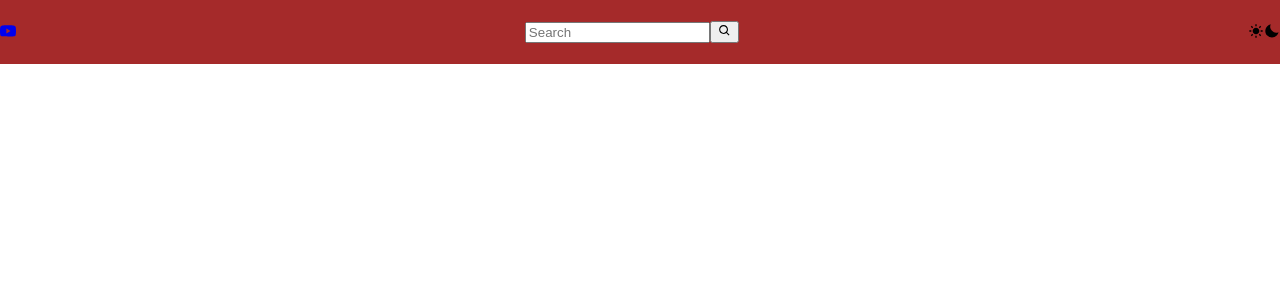
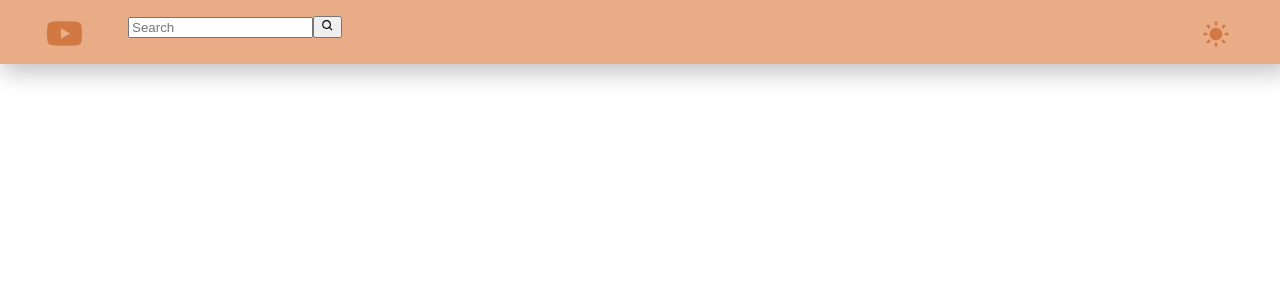
Before and after one commit to ddozza54/ddotube, a React (Create React App) app: page /video/2YKkTZT25os in a window 1280 px wide. Shown: the top 300 px of the page. Built offline with nearby package versions, Linux system fonts and the light colour scheme.

Commit message:
header 및 video detail css 수정

```diff
--- a/src/App.css
+++ b/src/App.css
@@ -1,3 +1,15 @@
+:root {
+  --color-lt-bg: #f7f1e3;
+  --color-lt-text-lt: #596275;
+  --color-lt-text-dk: #3d3d3d;
+  --color-lt-ac: #e8ac87;
+
+  --color-dk-bg: #2f3542;
+  --color-dk-text-lt: whitesmoke;
+  --color-dk-text-dk: #596275;
+  --color-dk-ac: #d27842;
+}
+
 body {
   width: 100%;
   height: 100vh;
--- a/src/components/Darkmode/Darkmode.jsx
+++ b/src/components/Darkmode/Darkmode.jsx
@@ -4,9 +4,9 @@ import { BiSolidSun, BiSolidMoon } from 'react-icons/bi'
 
 export default function Mode() {
     return (
-        <div>
+        <div className={styles.modeIcon}>
             <BiSolidSun />
-            <BiSolidMoon />
+            {/* <BiSolidMoon /> */}
         </div>
     );
 }
--- a/src/components/Darkmode/Darkmode.module.css
+++ b/src/components/Darkmode/Darkmode.module.css
@@ -0,0 +1,12 @@
+.modeIcon {
+    font-size: 30px;
+    text-align: center;
+    padding-top: 3px;
+    color: var(--color-dk-ac);
+}
+
+.modeIcon:hover {
+    cursor: pointer;
+    color: var(--color-lt-text-dk);
+
+}
--- a/src/components/Header/Header.jsx
+++ b/src/components/Header/Header.jsx
@@ -10,7 +10,9 @@ export default function Header() {
     return (
         <div className={styles.headerDiv}>
             <Link to='/'>
-                <SiYoutube />
+                <div className={styles.homeIBtn}>
+                    <SiYoutube />
+                </div>
             </Link>
 
             <Searchbar />
--- a/src/components/Header/Header.module.css
+++ b/src/components/Header/Header.module.css
@@ -1,9 +1,26 @@
 .headerDiv {
+    padding-top: 1rem;
     width: 100%;
-    height: 4rem;
-    background-color: brown;
-    display: flex;
-    justify-content: space-between;
-    align-items: center;
+    height: 3rem;
+    background-color: var(--color-lt-ac);
+    display: grid;
+    grid-template-columns: 1fr 80% 1fr;
     position: fixed;
+    box-shadow: 5px 5px 23px 3px rgba(0, 0, 0, 0.31);
+    -webkit-box-shadow: 5px 5px 23px 3px rgba(0, 0, 0, 0.25);
+    -moz-box-shadow: 5px 5px 23px 3px rgba(0, 0, 0, 0.25);
 }
+
+.homeIBtn {
+    font-size: 35px;
+    text-align: center;
+    padding-bottom: 5px;
+    color: var(--color-dk-ac);
+
+}
+
+.homeIBtn:hover {
+    cursor: pointer;
+    color: var(--color-lt-text-dk);
+
+}
--- a/src/components/Searchbar/Searchbar.module.css
+++ b/src/components/Searchbar/Searchbar.module.css
@@ -0,0 +1,35 @@
+.form {
+    display: flex;
+    justify-content: center;
+}
+
+.input {
+    width: 70%;
+    height: 1.8rem;
+    border: none;
+    border-radius: 5px;
+    padding: 3px;
+}
+
+.input:focus {
+    outline: none;
+}
+
+.searchBtn {
+    border: none;
+    background-color: var(--color-lt-bg);
+    margin-left: 10px;
+    padding: 0 10px;
+    border-radius: 5px;
+}
+
+.searchBtn:hover {
+    background-color: var(--color-dk-ac);
+}
+
+.searchIcon {
+    display: flex;
+    justify-content: center;
+    align-items: center;
+    color: var(--color-lt-text-dk);
+}
--- a/src/components/Video/Video.jsx
+++ b/src/components/Video/Video.jsx
@@ -11,7 +11,7 @@ export default function Video({ videoId, channel, title, description, date,
             <Link to={`/video/${videoId}`} >
                 <Thumnail thumnail={thumnail} />
             </Link>
-            <VideoDetail title={title} channel={channel} date={date} />
+            <VideoDetail videoId={videoId} title={title} channel={channel} date={date} />
         </div>
     );
 }
--- a/src/components/VideoDetail/VideoDetail.jsx
+++ b/src/components/VideoDetail/VideoDetail.jsx
@@ -1,10 +1,13 @@
 import React from 'react';
-import styles from './VideoDetail.module.css'
+import styles from './VideoDetail.module.css';
+import { Link } from 'react-router-dom'
 
-export default function VideoDetail({ title, date, channel }) {
+export default function VideoDetail({ videoId, title, date, channel }) {
     return (
         <div className={styles.detailBox}>
-            <h3 className={styles.title}>{title}</h3>
+            <Link to={`/video/${videoId}`} >
+                <h3 className={styles.title}>{title}</h3>
+            </Link>
             <span className={styles.channel}>{channel}</span>
             <span className={styles.date}>{
                 date.slice(0, 10)}</span>
--- a/src/components/VideoDetail/VideoDetail.module.css
+++ b/src/components/VideoDetail/VideoDetail.module.css
@@ -3,11 +3,32 @@
     flex-direction: column;
 }
 
+a {
+    text-decoration: none;
+}
+
+a:link {
+    color: var(--color-lt-text-dk);
+}
+
+a:visited {
+    color: var(--color-lt-text-lt);
+
+}
+
 .title {
+    text-decoration: none;
     font-weight: bold;
+
 }
 
 .channel {
     margin: 5px 0;
-    color: grey;
+    color: var(--color-lt-text-dk);
+
 }
+
+.date {
+    color: var(--color-lt-text-lt);
+
+}
--- a/src/components/Videos/Videos.module.css
+++ b/src/components/Videos/Videos.module.css
@@ -2,6 +2,7 @@
     width: 100%;
     height: 200vh;
     display: grid;
-    grid-template-columns: repeat(auto-fill, minmax(300px, 1fr));
+    grid-template-columns: repeat(auto-fill, minmax(280px, 1fr));
     grid-gap: 10px;
+    padding-top: 5rem;
 }
```
